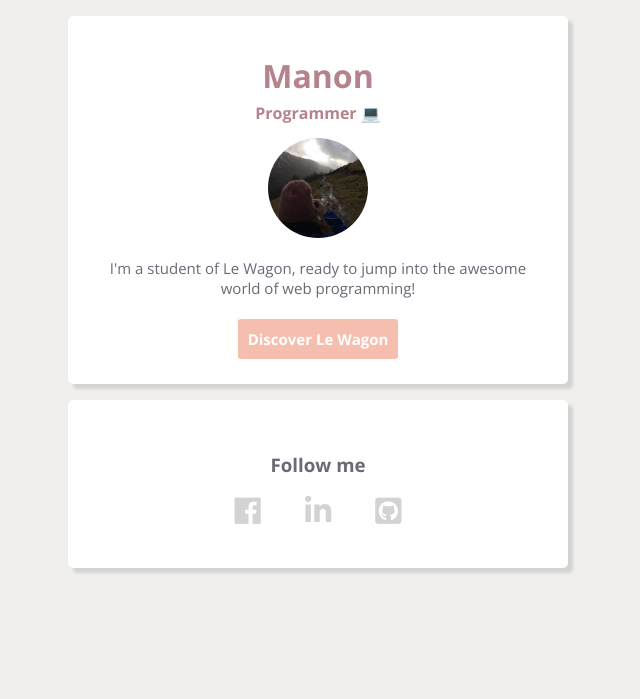
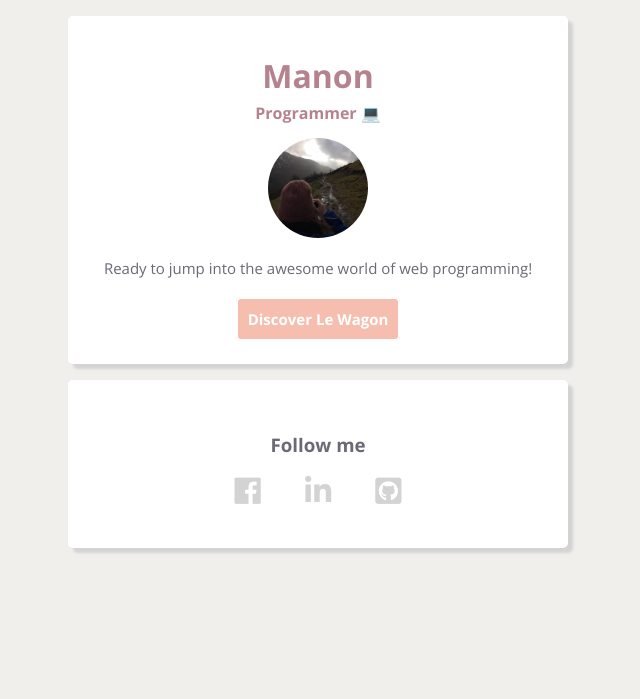
Before and after one commit to ManonGar/portfolio, a plain HTML site: page index.html in a window 1280 px wide. Shown: the whole page, without its empty margins (322-962 px from the left). Drawn offline with nearby package versions, Linux system fonts and the light colour scheme.

Commit message:
change in paragraph

```diff
--- a/index.html
+++ b/index.html
@@ -13,7 +13,7 @@
       <h1>Manon</h1>
       <h2>Programmer 💻</h2>
       <img class = img-circle src="images/photo_facebook.jpg" alt="my_picture" width="100px">
-      <p>I'm a student of Le Wagon, ready to jump into the awesome world of web programming!</p>
+      <p>Ready to jump into the awesome world of web programming!</p>
       <a class = "btn-pink" href="" target="_blank">Discover Le Wagon</a>
     </div>
     <div class="card-white" id="footer">
```
